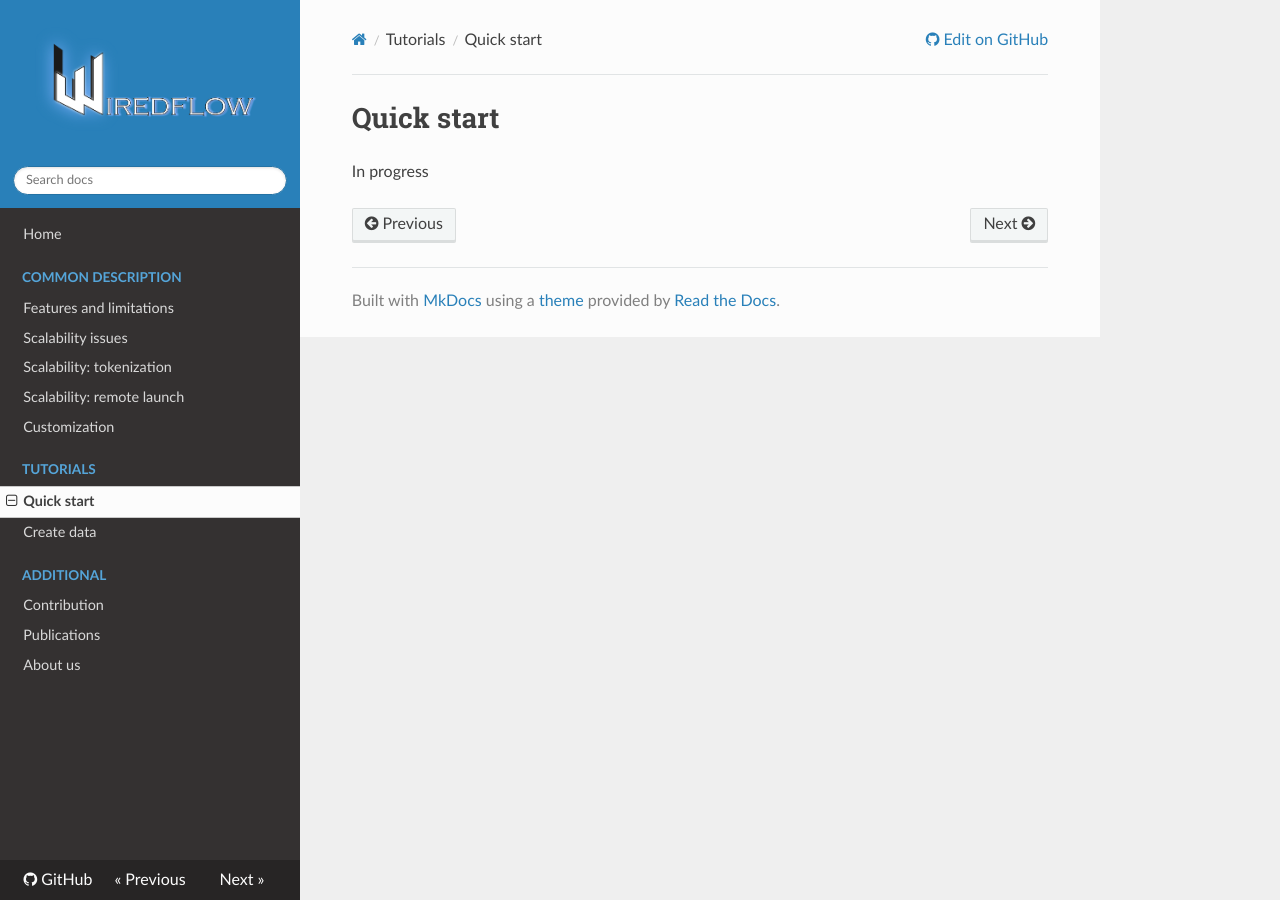
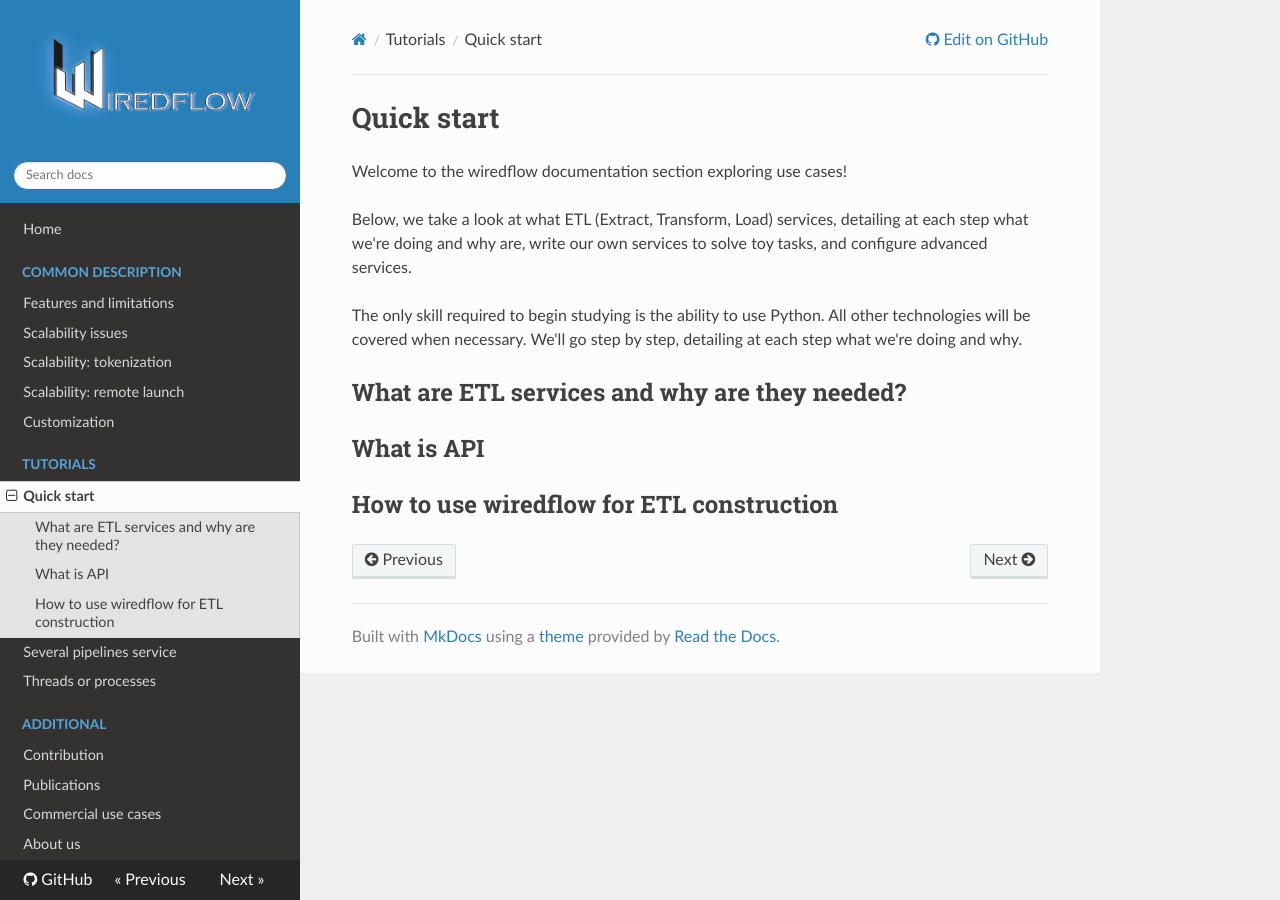
Before and after one commit to wiredhut/wiredflow, an MkDocs documentation site: the page built from docs/tutorial/1_quick_start.md, in a window 1280 px wide. Built offline with MkDocs 1.6.1, drawn with Linux system fonts in a browser that asks for light colours; nearby versions of some CDN libraries.

Commit message:
improve documentation

```diff
--- a/.readthedocs.yaml
+++ b/.readthedocs.yaml
@@ -17,7 +17,6 @@ build:
       - pip install poetry
       # Tell poetry to not use a virtual environment
       - poetry config virtualenvs.create false
-      - pip install mkdocs==1.4.2
     post_install:
       # Install dependencies with 'docs' dependency group
       # https://python-poetry.org/docs/managing-dependencies/#dependency-groups
--- a/docs/tutorial/1_quick_start.md
+++ b/docs/tutorial/1_quick_start.md
@@ -1,3 +1,17 @@
 # Quick start
 
-In progress
+Welcome to the wiredflow documentation section exploring use cases!
+
+Below, we take a look at what ETL (Extract, Transform, Load) services,
+detailing at each step what we're doing and why are, write our own services
+to solve toy tasks, and configure advanced services.
+
+The only skill required to begin studying is the ability to use Python.
+All other technologies will be covered when necessary.
+We'll go step by step, detailing at each step what we're doing and why.
+
+## What are ETL services and why are they needed?
+
+## What is API
+
+## How to use wiredflow for ETL construction
--- a/mkdocs.yml
+++ b/mkdocs.yml
@@ -13,10 +13,12 @@ nav:
           - 'Customization': 'common/customization.md'
     - Tutorials:
           - 'Quick start': 'tutorial/1_quick_start.md'
-          - 'Create data': 'tutorial/quick_start.md'
+          - 'Several pipelines service': 'tutorial/2_service_with_pipelines.md'
+          - 'Threads or processes': 'tutorial/3_threads_and_processes.md'
     - Additional:
           - 'Contribution': 'additional/contributing.md'
           - 'Publications': 'additional/publications.md'
+          - 'Commercial use cases': 'additional/real_cases.md'
           - 'About us': 'additional/about.md'
 theme:
     name: readthedocs
```
Also changed, not shown: README.md (+2 -2 lines), docs/additional/real_cases.md (added, +9 -0 lines), docs/tutorial/2_service_with_pipelines.md (added, +3 -0 lines), docs/tutorial/3_threads_and_processes.md (added, +3 -0 lines).
